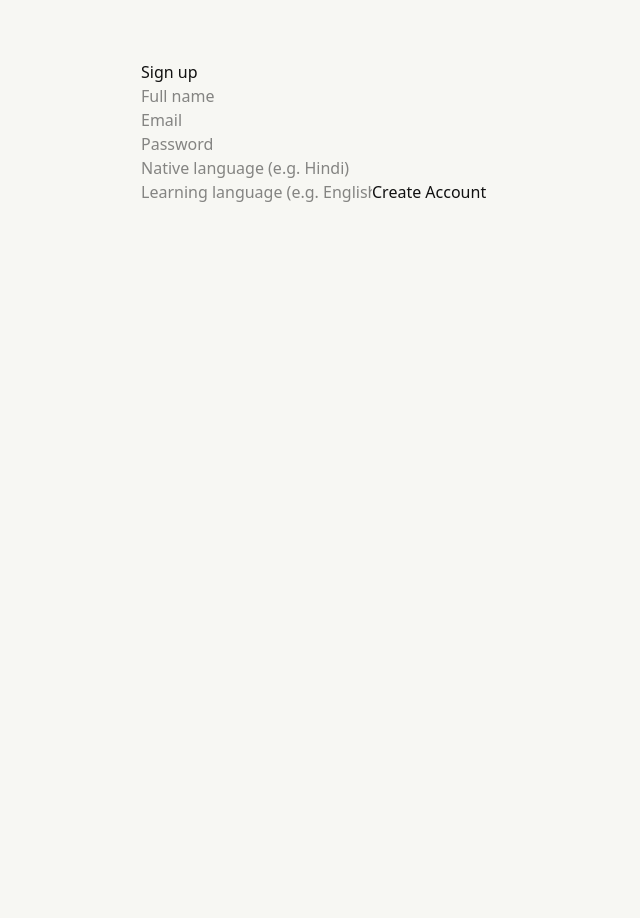
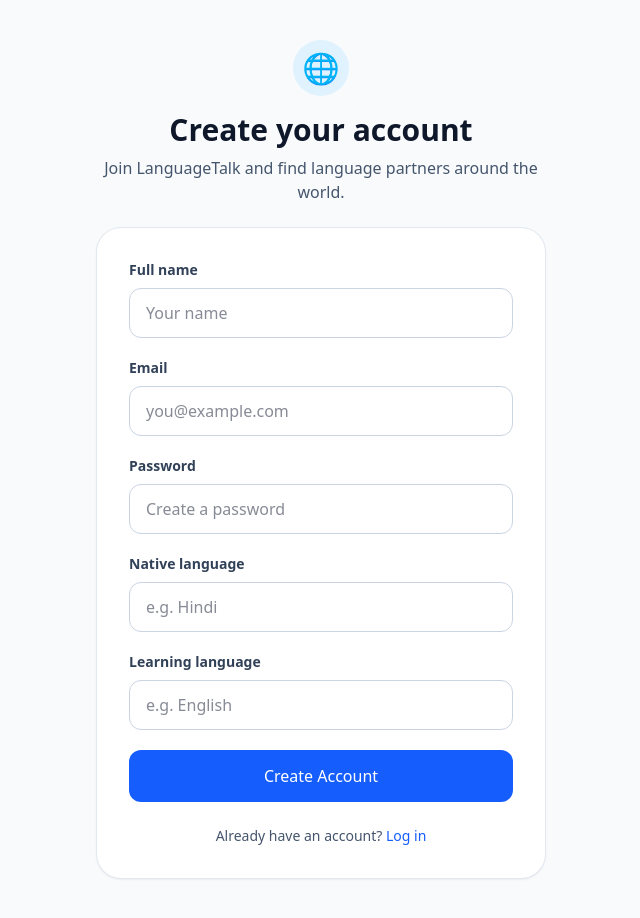
Before and after one commit to mb9081517-pixel/LanguageTalk, a Next.js app: page /signup in a window 1280 px wide. Shown: the whole page, without its empty margins (319-959 px from the left). Before the commit the page ends 800 px from the top, so only its background shows below. Built offline with nearby package versions, Linux system fonts and the light colour scheme; no server answers.

Commit message:
Update page.tsx

```diff
--- a/app/signup/page.tsx
+++ b/app/signup/page.tsx
@@ -15,7 +15,7 @@ export default function SignupPage() {
   const router = useRouter()
   const supabase = createClient()
 
-  async function handleSignup(e: any) {
+  async function handleSignup(e: React.FormEvent<HTMLFormElement>) {
     e.preventDefault()
     setMsg("Creating account...")
 
@@ -50,53 +50,130 @@ export default function SignupPage() {
   }
 
   return (
-    <main style={{ maxWidth: 400, margin: "40px auto", padding: 20 }}>
-      <h1>Sign up</h1>
+    <main className="min-h-screen bg-slate-50 px-4 py-10 text-slate-900">
+      <div className="mx-auto max-w-md">
 
-      <form onSubmit={handleSignup}>
+        <div className="mb-6 text-center">
+          <div className="mx-auto flex h-14 w-14 items-center justify-center rounded-full bg-sky-100 text-3xl">
+            🌐
+          </div>
+
+          <h1 className="mt-4 text-3xl font-extrabold">
+            Create your account
+          </h1>
+
+          <p className="mt-2 text-slate-600">
+            Join LanguageTalk and find language partners around the world.
+          </p>
+        </div>
+
+        <div className="rounded-3xl bg-white p-6 shadow-sm ring-1 ring-slate-200 sm:p-8">
+
+          <form onSubmit={handleSignup} className="space-y-5">
+
+            <div>
+              <label className="mb-2 block text-sm font-semibold text-slate-700">
+                Full name
+              </label>
+
               <input
-          placeholder="Full name"
+                type="text"
+                placeholder="Your name"
                 value={name}
                 onChange={(e) => setName(e.target.value)}
                 required
+                className="w-full rounded-xl border border-slate-300 px-4 py-3 outline-none focus:border-blue-500 focus:ring-2 focus:ring-blue-100"
               />
+            </div>
+
+            <div>
+              <label className="mb-2 block text-sm font-semibold text-slate-700">
+                Email
+              </label>
 
               <input
-          placeholder="Email"
                 type="email"
+                placeholder="you@example.com"
                 value={email}
                 onChange={(e) => setEmail(e.target.value)}
                 required
+                className="w-full rounded-xl border border-slate-300 px-4 py-3 outline-none focus:border-blue-500 focus:ring-2 focus:ring-blue-100"
               />
+            </div>
+
+            <div>
+              <label className="mb-2 block text-sm font-semibold text-slate-700">
+                Password
+              </label>
 
               <input
-          placeholder="Password"
                 type="password"
+                placeholder="Create a password"
                 value={password}
                 onChange={(e) => setPassword(e.target.value)}
                 required
+                className="w-full rounded-xl border border-slate-300 px-4 py-3 outline-none focus:border-blue-500 focus:ring-2 focus:ring-blue-100"
               />
+            </div>
+
+            <div>
+              <label className="mb-2 block text-sm font-semibold text-slate-700">
+                Native language
+              </label>
 
               <input
-          placeholder="Native language (e.g. Hindi)"
+                type="text"
+                placeholder="e.g. Hindi"
                 value={nativeLanguage}
                 onChange={(e) => setNativeLanguage(e.target.value)}
                 required
+                className="w-full rounded-xl border border-slate-300 px-4 py-3 outline-none focus:border-blue-500 focus:ring-2 focus:ring-blue-100"
               />
+            </div>
+
+            <div>
+              <label className="mb-2 block text-sm font-semibold text-slate-700">
+                Learning language
+              </label>
 
               <input
-          placeholder="Learning language (e.g. English)"
+                type="text"
+                placeholder="e.g. English"
                 value={learningLanguage}
                 onChange={(e) => setLearningLanguage(e.target.value)}
                 required
+                className="w-full rounded-xl border border-slate-300 px-4 py-3 outline-none focus:border-blue-500 focus:ring-2 focus:ring-blue-100"
               />
+            </div>
 
-        <button type="submit">
+            <button
+              type="submit"
+              className="w-full rounded-xl bg-blue-600 px-5 py-3.5 font-semibold text-white transition hover:bg-blue-700"
+            >
               Create Account
             </button>
+
           </form>
 
-      <p>{msg}</p>
+          {msg && (
+            <p className="mt-4 text-center text-sm text-slate-600">
+              {msg}
+            </p>
+          )}
+
+          <p className="mt-6 text-center text-sm text-slate-600">
+            Already have an account?{" "}
+            <button
+              type="button"
+              onClick={() => router.push("/login")}
+              className="font-semibold text-blue-600 hover:underline"
+            >
+              Log in
+            </button>
+          </p>
+
+        </div>
+      </div>
     </main>
   )
             }
```
Lines whose indentation alone changed are shown as unchanged.
